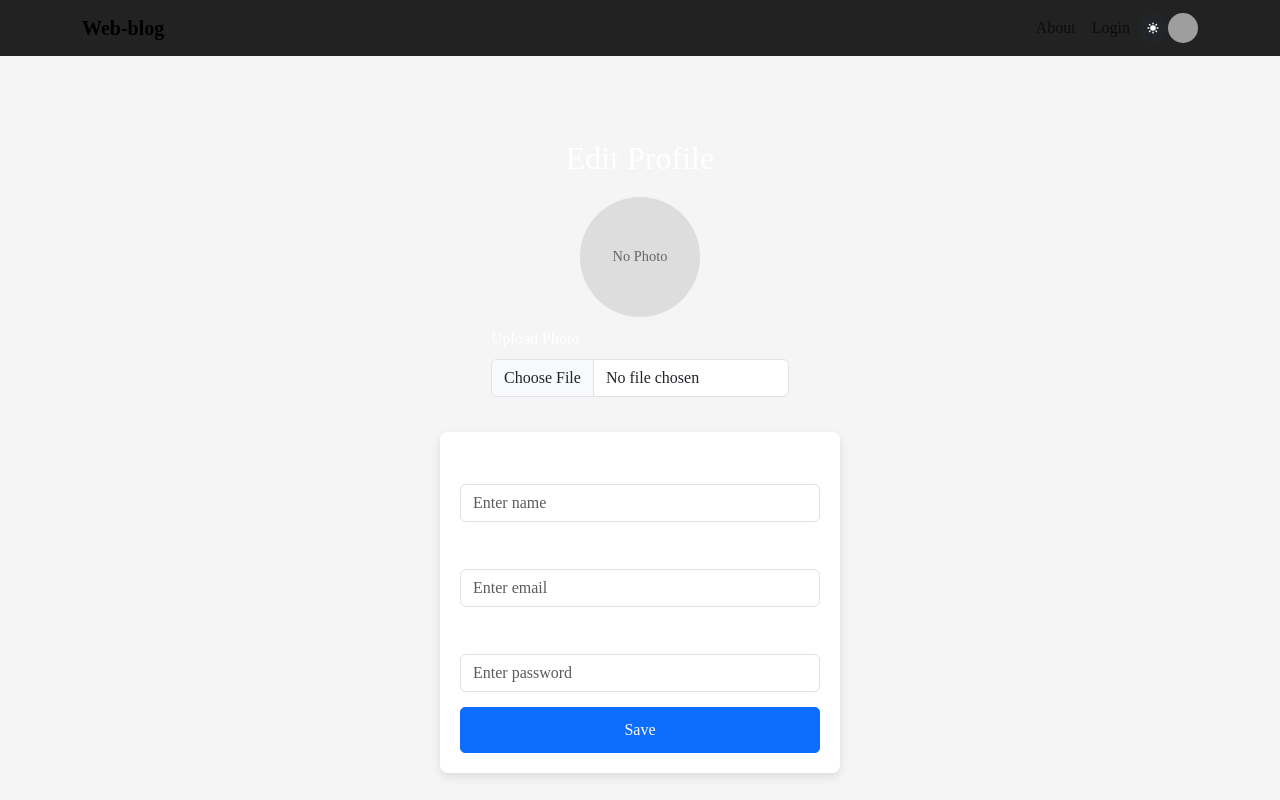
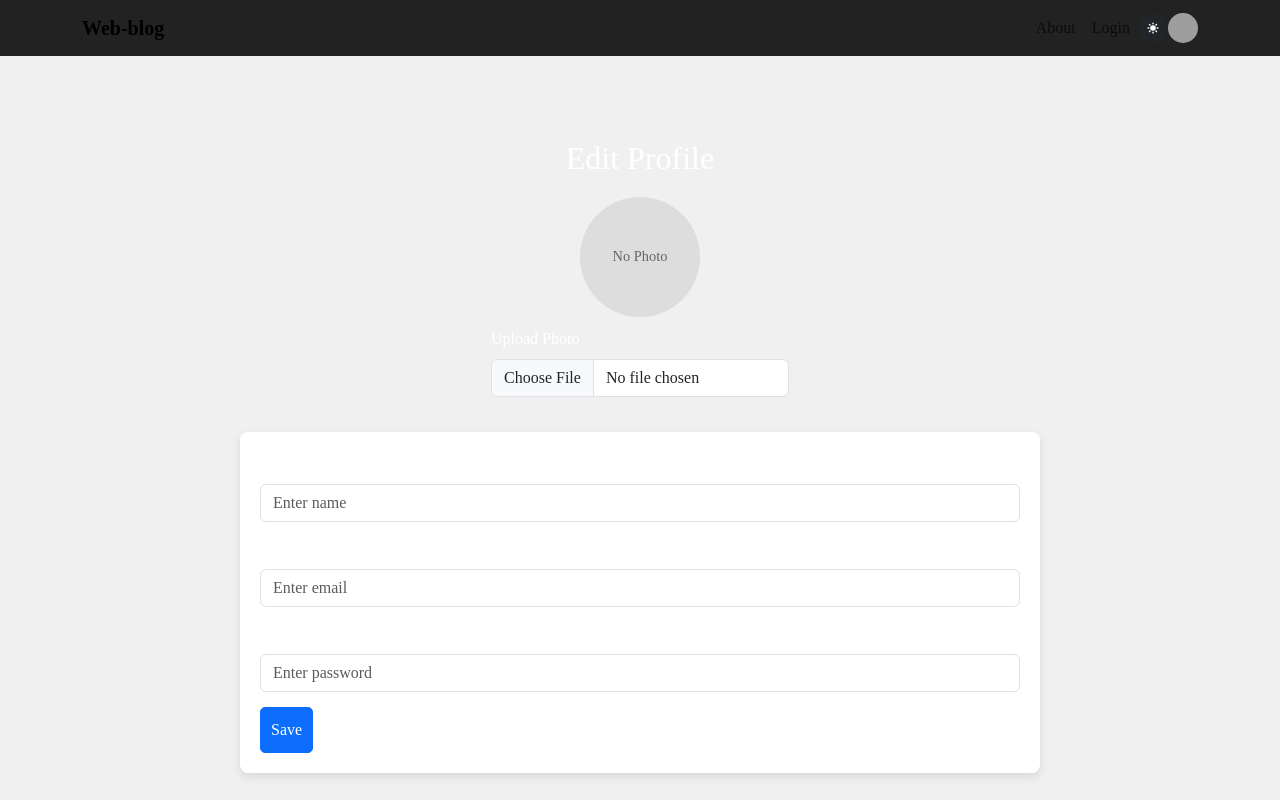
Before and after one commit to myphoneme/guide-portal, a React (Vite) app: page /EditProfile in a window 1280 px wide. Shown: the top 800 px of the page. Built offline with nearby package versions, Linux system fonts and the light colour scheme; grey boxes are pictures that could not be loaded; a web font is replaced by a local one.

Commit message:
update-code

```diff
--- a/src/EditProfile/EditProfile.jsx
+++ b/src/EditProfile/EditProfile.jsx
@@ -33,9 +33,10 @@ export default function EditProfile() {
   return (
     <div className={styles.fullScreenContainer}>
       <h2 className={styles.profileTitle}>Edit Profile</h2>
+      <div className={styles.profileMain}>
           <div className={styles.photoContainer}>
             {profile.photo ? (
-          <img src={profile.photo} alt="Profile" className={styles.profilePhoto} />
+              <img src='https://img.freepik.com/free-photo/lifestyle-people-office_23-2149173747.jpg?semt=ais_hybrid' alt="Profile" className={styles.profilePhoto} />
             ) : (
               <div className={styles.photoPlaceholder}>No Photo</div>
             )}
@@ -44,6 +45,7 @@ export default function EditProfile() {
               <Form.Control type="file" accept="image/*" onChange={handlePhotoChange} />
             </Form.Group>
           </div>
+          <div >
             <Form className={styles.fullScreenForm}>
               <Form.Group className={styles.formGroup}>
                 <Form.Label>Name</Form.Label>
@@ -75,8 +77,10 @@ export default function EditProfile() {
                   onChange={handleChange}
                 />
               </Form.Group>
-        <Button variant="primary" onClick={handleSubmit} className={styles.saveButton}>Save</Button>
+              <Button  onClick={handleSubmit} className={styles.saveButton}>Save</Button>
             </Form>
+          </div>
+      </div>
     </div>
   );
 }
--- a/src/EditProfile/EditProfile.module.css
+++ b/src/EditProfile/EditProfile.module.css
@@ -5,7 +5,7 @@
     justify-content: center;
     height: 100vh;
     width: 100vw;
-    background-color: #f5f5f5;
+    background-color: #f0f0f0;
     padding: 20px;
   }
 
@@ -15,6 +15,7 @@
   }
 
   .photoContainer {
+    /* width: 600px; */
     display: flex;
     flex-direction: column;
     align-items: center;
@@ -44,11 +45,11 @@
   }
 
   .fullScreenForm {
-    width: 100%;
-    max-width: 400px;
+    width: 800px;
     background: white;
     padding: 20px;
     border-radius: 8px;
+    /* height: 100vh; */
     box-shadow: 0px 4px 10px rgba(0, 0, 0, 0.1);
   }
 
@@ -57,8 +58,15 @@
   }
 
   .saveButton {
-    width: 100%;
+    /* width: 100%; */
     padding: 10px;
     font-size: 1rem;
     border-radius: 5px;
+
   }
+  .profileMain{
+    /* display: flex;
+    align-items: center;
+    justify-content: center; */
+  }
+  /*  */
```
Lines whose indentation alone changed are shown as unchanged.
